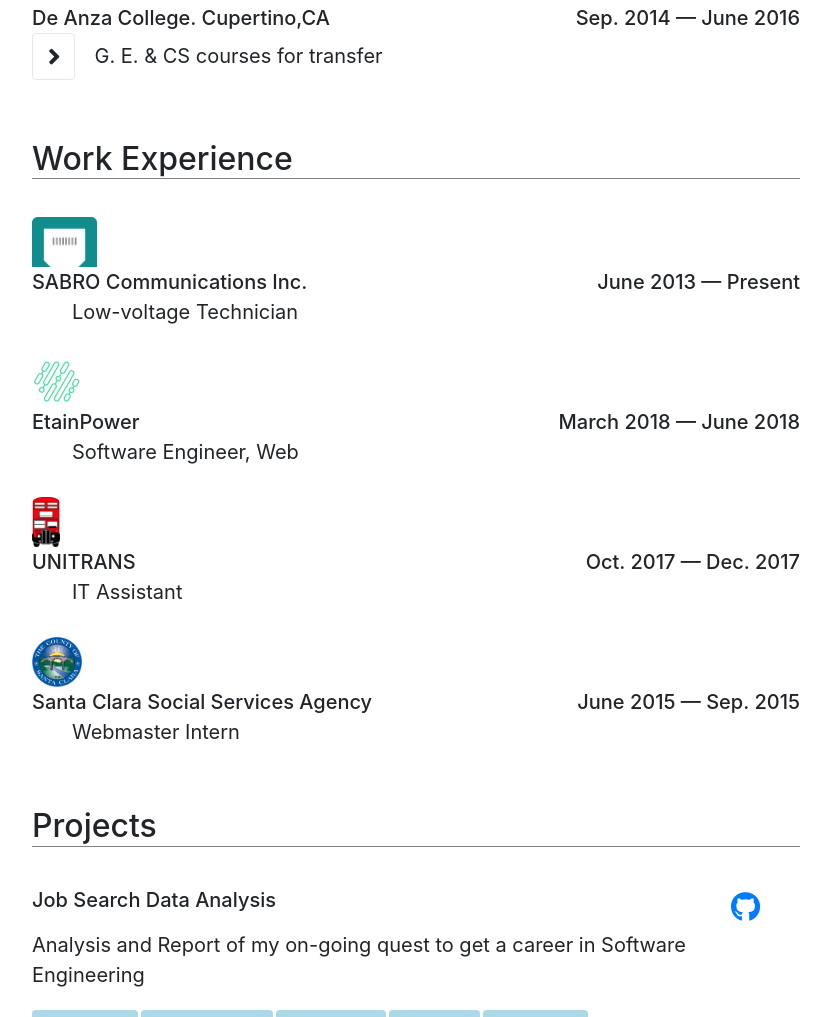
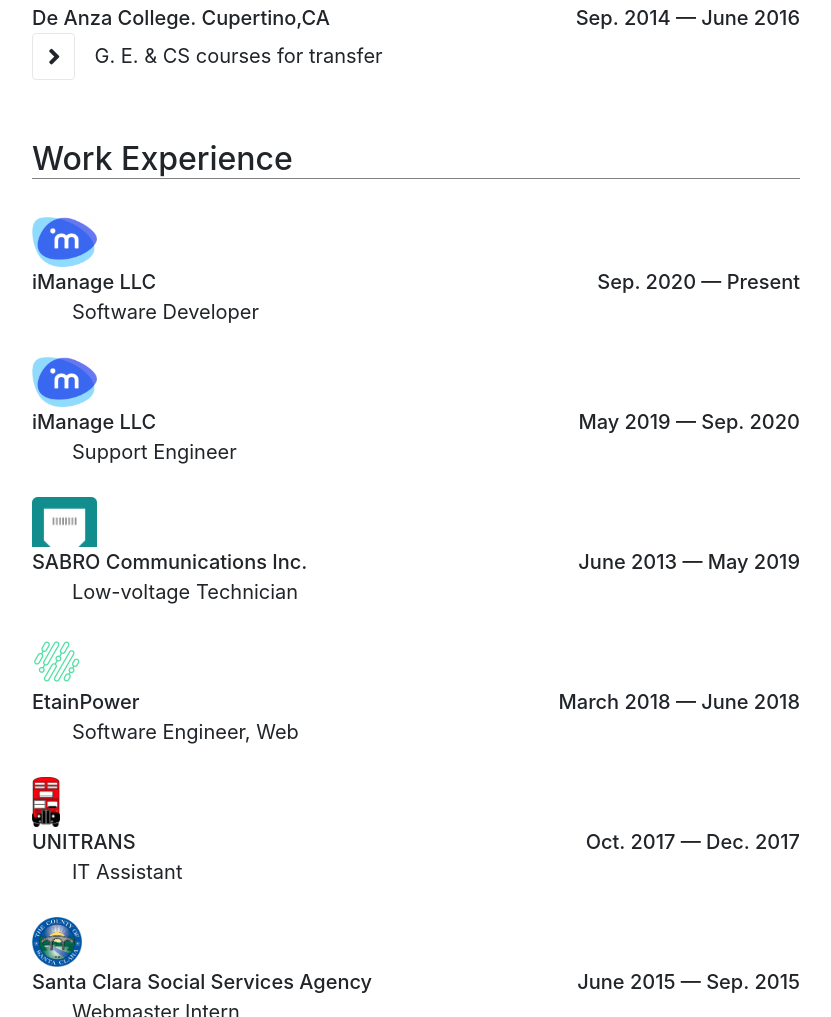
Before and after one commit to Jasko-A/jasminadzic.github.io, a plain HTML site: page docs/index.html in a window 1280 px wide. Shown: the part 1319-2336 px from the top of the page, without its empty margins (224-1055 px from the left). Drawn offline with nearby package versions, Linux system fonts and the light colour scheme.

Commit message:
Added most recent work updates to site and resume

```diff
--- a/docs/index.css
+++ b/docs/index.css
@@ -196,6 +196,11 @@
 	padding-top: 30px;
 }
 
+#imanage-logo {
+	height: 50px;
+	width: 65px;
+}
+
 #sabro-logo {
 	height: 50px;
 	width: 65px;
--- a/docs/index.html
+++ b/docs/index.html
@@ -52,7 +52,7 @@
     </div>
 
     <div class="resume">
-      <div class="resume-button" onclick="window.open('./files/jobResume11-15.pdf','_blank');" style="cursor: pointer;">RESUME</div>
+      <div class="resume-button" onclick="window.open('./files/jobResume10-3-2021.pdf','_blank');" style="cursor: pointer;">RESUME</div>
     </div>
 
     <div class="contact">
--- a/docs/react-display.js
+++ b/docs/react-display.js
@@ -202,9 +202,9 @@
     constructor(props) {
         super(props);
         this.state = {
-            jobs: ["SABRO Communications Inc.", "EtainPower", "UNITRANS", "Santa Clara Social Services Agency"],
-            dates: ["June 2013 \u2014 Present", "March 2018 \u2014 June 2018", "Oct. 2017 \u2014 Dec. 2017", "June 2015 \u2014 Sep. 2015"],
-            roles: ["Low-voltage Technician", "Software Engineer, Web", "IT Assistant", "Webmaster Intern"]
+            jobs: ["iManage LLC", "SABRO Communications Inc.", "EtainPower", "UNITRANS", "Santa Clara Social Services Agency"],
+            dates: ["Sep. 2020 \u2014 Present", "May 2019 \u2014 Sep. 2020", "June 2013 \u2014 May 2019", "March 2018 \u2014 June 2018", "Oct. 2017 \u2014 Dec. 2017", "June 2015 \u2014 Sep. 2015"],
+            roles: ["Software Developer", "Support Engineer", "Low-voltage Technician", "Software Engineer, Web", "IT Assistant", "Webmaster Intern"]
         };
     }
 
@@ -212,38 +212,56 @@
         return (
             React.createElement('div', {className: this.props.className},
 
+								React.createElement('div', {className: "job-desc"},
+										React.createElement('img',{src:"./images/iManage.png", id: "imanage-logo"}),
+										React.createElement('div',{className: "job-title"},
+												React.createElement('div',{className: "job-name"},this.state.jobs[0]),
+												React.createElement('div',{},this.state.dates[0])
+										),
+										React.createElement('div',{className: "job-position"},this.state.roles[0])
+								),
+
+								React.createElement('div', {className: "job-desc"},
+										React.createElement('img',{src:"./images/iManage.png", id: "sabro-logo"}),
+										React.createElement('div',{className: "job-title"},
+												React.createElement('div',{className: "job-name"},this.state.jobs[0]),
+												React.createElement('div',{},this.state.dates[1])
+										),
+										React.createElement('div',{className: "job-position"},this.state.roles[1])
+								),
+
                 React.createElement('div', {className: "job-desc"},
                     React.createElement('img',{src:"./images/SABRO_main_logo.png", id: "sabro-logo"}),
                     React.createElement('div',{className: "job-title"},
-                        React.createElement('div',{className: "job-name"},this.state.jobs[0]),
-                        React.createElement('div',{},this.state.dates[0])
+                        React.createElement('div',{className: "job-name"},this.state.jobs[1]),
+                        React.createElement('div',{},this.state.dates[2])
                     ),
-                    React.createElement('div',{className: "job-position"},this.state.roles[0])
+                    React.createElement('div',{className: "job-position"},this.state.roles[2])
                 ),
 
                 React.createElement('div',{className: "job-desc"},
                     React.createElement('img',{src:"./images/etainpower.png", id: "etain-logo"}),
                     React.createElement('div',{className: "job-title"},
-                        React.createElement('div',{className: "job-name"},this.state.jobs[1]),
-                        React.createElement('div',{},this.state.dates[1])
+                        React.createElement('div',{className: "job-name"},this.state.jobs[2]),
+                        React.createElement('div',{},this.state.dates[3])
                     ),
-                    React.createElement('div',{className: "job-position"},this.state.roles[1])
+                    React.createElement('div',{className: "job-position"},this.state.roles[3])
                 ),
                 React.createElement('div',{className: "job-desc"},
                     React.createElement('img',{src:"./images/unitrans.jpg", id: "uni-logo"}),
                     React.createElement('div',{className: "job-title"},
-                        React.createElement('div',{className: "job-name"},this.state.jobs[2]),
-                        React.createElement('div',{},this.state.dates[2])
+                        React.createElement('div',{className: "job-name"},this.state.jobs[3]),
+                        React.createElement('div',{},this.state.dates[4])
                     ),
-                    React.createElement('div',{className: "job-position"},this.state.roles[2])
+                    React.createElement('div',{className: "job-position"},this.state.roles[4])
                 ),
                 React.createElement('div',{className: "job-desc"},
                     React.createElement('img',{src:"./images/santaclara.png", id: "santa-logo"}),
                     React.createElement('div',{className: "job-title"},
-                        React.createElement('div',{className: "job-name"},this.state.jobs[3]),
-                        React.createElement('div',{},this.state.dates[3])
+                        React.createElement('div',{className: "job-name"},this.state.jobs[4]),
+                        React.createElement('div',{},this.state.dates[5])
                     ),
-                    React.createElement('div',{className: "job-position"},this.state.roles[3])
+                    React.createElement('div',{className: "job-position"},this.state.roles[5])
                 )
 
             )
```
Also changed, not shown: docs/images/iManage.png (added), 1 other file.
